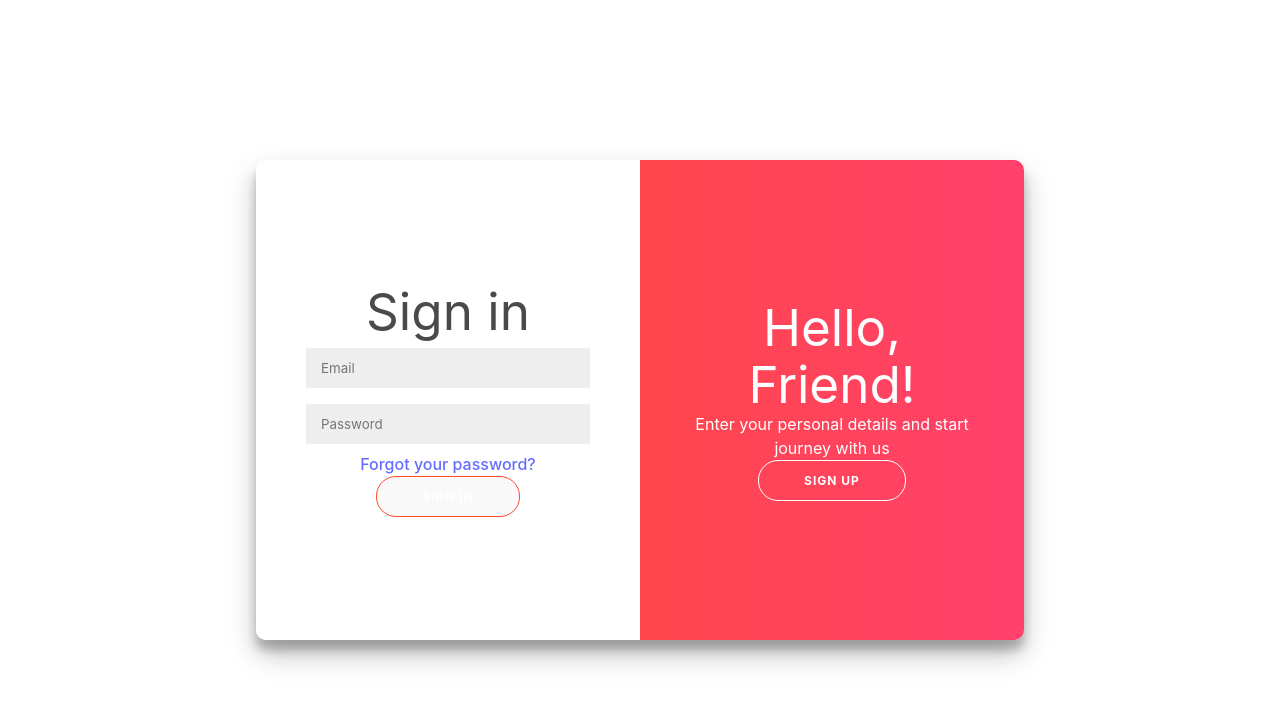
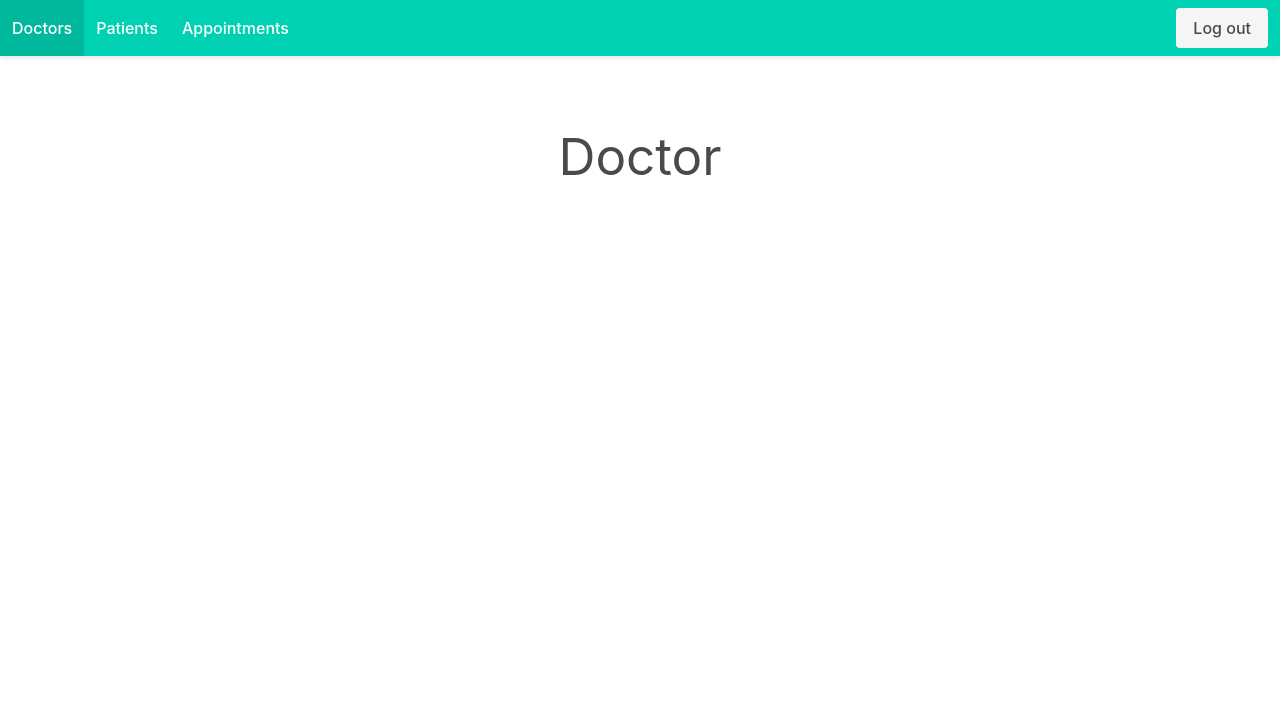
Before and after one commit to MatiusDev/simulacro_riwi_m4, a website built with Vite: page frontend/index.html in a window 1280 px wide. Built offline with nearby package versions, Linux system fonts and the light colour scheme.

Commit message:
FIX: Solving frontend structure and improve navbar componente UI

```diff
--- /dev/null
+++ b/frontend/src/components/App.js
@@ -0,0 +1,12 @@
+import router from "./router.js";
+
+const App = () => {
+  const container = document.createElement('main');
+  container.id = 'content';
+
+  router(container);
+
+  return container;
+}
+
+export default App;
--- a/frontend/src/components/layout/Navbar.js
+++ b/frontend/src/components/layout/Navbar.js
@@ -1,9 +1,58 @@
-export const Navbar = () => {
+import { clearUserData } from '../../utils/localStorage.js';
+import './layout.css';
+
+const Navbar = () => {
   const nav = document.createElement('nav');
+  nav.className = 'navbar is-primary';
+  nav.setAttribute('role', 'navigation');
+  nav.setAttribute('aria-label', 'main navigation');
+
   nav.innerHTML = `
-    <a href="#/doctors">Doctors</a>
-    <a href="#/patients">Patients</a>
-    <a href="#/appointments">Appointments</a>
+    <div class="navbar-brand">
+      <a role="button" class="navbar-burger" aria-label="menu" aria-expanded="false" data-target="navbarMenu">
+        <span aria-hidden="true"></span>
+        <span aria-hidden="true"></span>
+        <span aria-hidden="true"></span>
+      </a>
+    </div>
+    <div id="navbarMenu" class="navbar-menu">
+      <div class="navbar-start">
+        <a class="navbar-item" href="#/doctors">
+          Doctors
+        </a>
+        <a class="navbar-item" href="#/patients">
+          Patients
+        </a>
+        <a class="navbar-item" href="#/appointments">
+          Appointments
+        </a>
+      </div>
+      <div class="navbar-end">
+        <div class="navbar-item">
+          <div class="buttons">
+            <a id="logout-button" class="button is-light">
+              Log out
+            </a>
+          </div>
+        </div>
+      </div>
+    </div>
   `;
+
+  const burger = nav.querySelector('.navbar-burger');
+  const menu = nav.querySelector('.navbar-menu');
+  burger.addEventListener('click', () => {
+    burger.classList.toggle('is-active');
+    menu.classList.toggle('is-active');
+  });
+
+  const logoutButton = nav.querySelector('#logout-button');
+  logoutButton.addEventListener('click', () => {
+    clearUserData();
+    window.location.hash = '#/';
+  });
+
   return nav;
 };
+
+export default Navbar;
--- a/frontend/src/components/layout/Section.js
+++ b/frontend/src/components/layout/Section.js
@@ -1,7 +1,9 @@
-export const Section = (sectionid, component) => {
+const Section = (sectionid, component) => {
     const section = document.createElement('section');
     section.id = sectionid;
     section.className = 'section';
     section.appendChild(component);
     return section;
 };
+
+export default Section;
--- /dev/null
+++ b/frontend/src/components/layout/layout.css
@@ -0,0 +1,12 @@
+.navbar {
+  margin-bottom: 1.5rem;
+  box-shadow: 0 2px 4px rgba(0,0,0,0.1);
+}
+
+.navbar-item strong {
+    color: white;
+}
+
+.section {
+  text-align: center;
+}
--- a/frontend/src/router.js
+++ b/frontend/src/components/router.js
@@ -1,11 +1,11 @@
-import { Login } from './components/views/Login/Login.js';
-import { Doctor } from './components/views/Doctor/Doctor.js';
-import { Patient } from './components/views/Patient/Patient.js';
-import { Appointment } from './components/views/Appointment/Appointment.js';
-import { NotFound } from './components/NotFound.js';
+import Login from './views/Login/Login.js';
+import Patient from './views/Patient/Patient.js';
+import Doctor from './views/Doctor/Doctor.js';
+import Appointment from './views/Appointment/Appointment.js';
+import NotFound from './views/NotFound/NotFound.js';
 
-import { Navbar } from './components/layout/Navbar.js';
-import { Section } from './components/layout/Section.js';
+import Navbar from './layout/Navbar.js';
+import Section from './layout/Section.js';
 
 const routes = {
   '#/': { sectionId: 'login', component: Login, private: false },
@@ -17,10 +17,15 @@ const routes = {
 
 const handleRouting = () => {
   const path = window.location.hash || '#/';
-  const currentUser = null; // Replace with real auth check
+  const currentUser = 'mateo'; // Replace with real auth check
 
   if (currentUser && path === '#/') {
     window.location.hash = '#/doctors';
+    return null;
+  }
+
+  if (path === '#/login' || path === '#/register') {
+    window.location.hash = '#/';
     return null;
   }
 
@@ -39,8 +44,7 @@ const handleRouting = () => {
   return route;
 };
 
-const renderComponent = (componentElement, isPrivate, sectionId) => {
-  const content = document.getElementById('content');
+const renderComponent = (content, componentElement, isPrivate, sectionId) => {
   content.innerHTML = '';
 
   if (isPrivate) {
@@ -48,11 +52,12 @@ const renderComponent = (componentElement, isPrivate, sectionId) => {
     const section = Section(sectionId, componentElement);
     content.appendChild(section);
   } else {
-    content.appendChild(componentElement);
+    const section = Section(sectionId, componentElement);
+    content.appendChild(section);
   }
 };
 
-const router = async () => {
+const router = async (container) => {
   const route = handleRouting();
   if (!route) {
     return; // Redirection occurred
@@ -63,17 +68,19 @@ const router = async () => {
     ? await componentResult
     : componentResult;
 
-  renderComponent(componentElement, route.private, route.sectionId);
+  renderComponent(container, componentElement, route.private, route.sectionId);
 };
 
 const onHashChange = () => {
-    router().catch(error => {
-        console.error(error);
-        document.getElementById('content').innerHTML = '<h1>Error loading page</h1>';
-    });
+    const content = document.getElementById('content');
+    if (content) {
+        router(content).catch(error => {
+            console.error(error);
+            content.innerHTML = '<h1>Error loading page</h1>';
+        });
+    }
 }
 
 window.addEventListener('hashchange', onHashChange);
-window.addEventListener('load', onHashChange);
 
 export default router;
--- a/frontend/src/components/views/Appointment/Appointment.js
+++ b/frontend/src/components/views/Appointment/Appointment.js
@@ -1,5 +1,7 @@
-export const Appointment = () => {
+const Appointment = () => {
   const el = document.createElement('div');
   el.innerHTML = '<h1>Appointment</h1>';
   return el;
 };
+
+export default Appointment;
--- a/frontend/src/components/views/Doctor/Doctor.js
+++ b/frontend/src/components/views/Doctor/Doctor.js
@@ -1,5 +1,7 @@
-export const Doctor = () => {
+const Doctor = () => {
   const el = document.createElement('div');
   el.innerHTML = '<h1>Doctor</h1>';
   return el;
 };
+
+export default Doctor;
--- a/frontend/src/components/views/Login/Login.js
+++ b/frontend/src/components/views/Login/Login.js
@@ -1,7 +1,7 @@
 import { setUserData } from "../../../utils/localStorage.js";
 import './Login.css';
 
-export const Login = () => {
+const Login = () => {
   const container = document.createElement('div');
   container.classList.add('login-container');
 
@@ -89,3 +89,5 @@ export const Login = () => {
 
   return container;
 };
+
+export default Login;
--- a/frontend/src/components/NotFound.js
+++ b/frontend/src/components/views/NotFound/NotFound.js
@@ -1,5 +1,7 @@
-export const NotFound = () => {
+const NotFound = () => {
   const el = document.createElement('div');
   el.innerHTML = '<h1>Not Found</h1>';
   return el;
 };
+
+export default NotFound;
--- a/frontend/src/components/views/Patient/Patient.js
+++ b/frontend/src/components/views/Patient/Patient.js
@@ -1,7 +1,7 @@
 import './Patient.css';
 import { getPatients } from '../../../api/patientService.js';
 
-export const Patient = () => {
+const Patient = () => {
   const container = document.createElement('div');
 
   const loadPatients = async () => {
@@ -18,3 +18,5 @@ export const Patient = () => {
   `;
   return container;
 };
+
+export default Patient;
--- a/frontend/src/index.css
+++ b/frontend/src/index.css
@@ -11,6 +11,16 @@
   text-rendering: optimizeLegibility;
   -webkit-font-smoothing: antialiased;
   -moz-osx-font-smoothing: grayscale;
+}
+
+* {
+  box-sizing: border-box;
+  margin: 0;
+  padding: 0;
+}
+
+html {
+  overflow: auto;
 }
 
 a {
@@ -36,31 +46,9 @@ h1 {
 }
 
 #app {
-  max-width: 1280px;
-  margin: 0 auto;
-  padding: 2rem;
-  text-align: center;
-}
-
-.logo {
-  height: 6em;
-  padding: 1.5em;
-  will-change: filter;
-  transition: filter 300ms;
-}
-.logo:hover {
-  filter: drop-shadow(0 0 2em #646cffaa);
-}
-.logo.vanilla:hover {
-  filter: drop-shadow(0 0 2em #f7df1eaa);
-}
-
-.card {
-  padding: 2em;
-}
-
-.read-the-docs {
-  color: #888;
+  width: 100vw;
+  max-width: 100vw;
+  min-height: 100vh;
 }
 
 button {
--- a/frontend/src/index.js
+++ b/frontend/src/index.js
@@ -1,15 +1,5 @@
 import './index.css';
 
-import router from './router.js';
+import App from './components/App.js';
 
-document.addEventListener('DOMContentLoaded', () => {
-  const app = document.getElementById('app');
-
-  const layout = `
-    <main id="content"></main>
-  `;
-
-  app.innerHTML = layout;
-
-  router();
-});
+document.addEventListener('DOMContentLoaded', () => document.getElementById('app').appendChild(App()));
```
